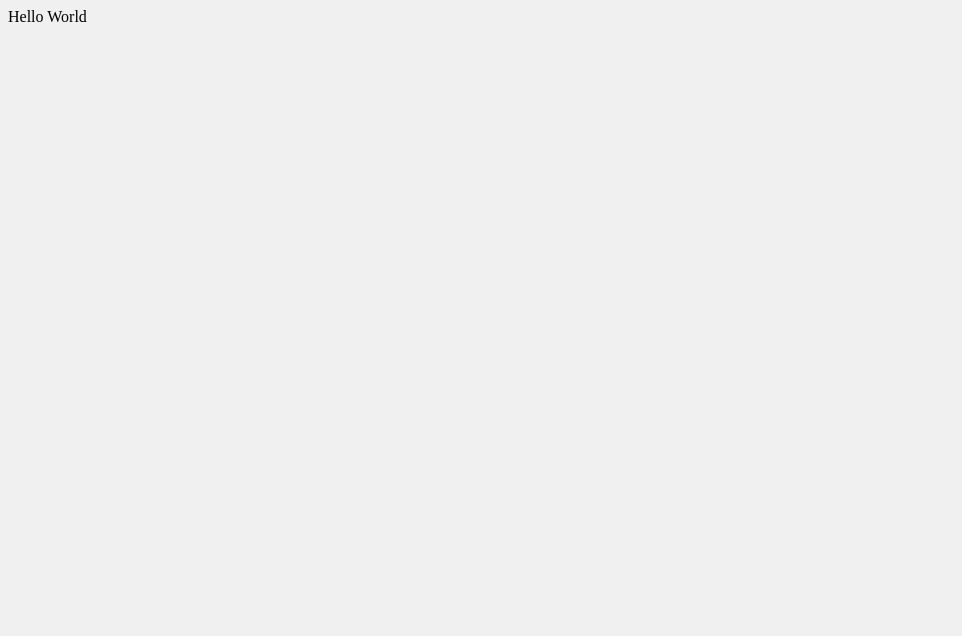
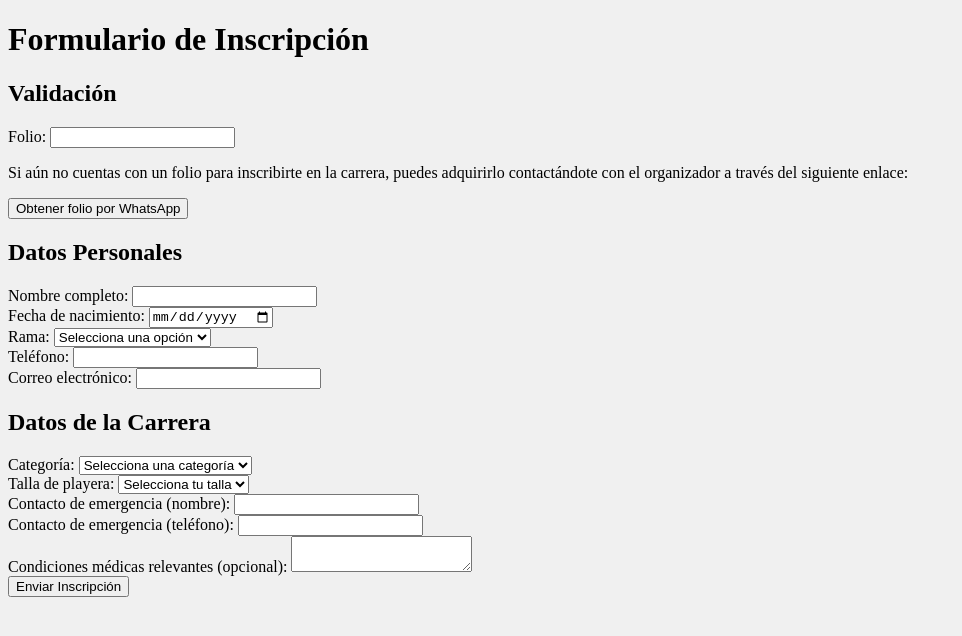
Before and after one commit to Ilianjesus/carrera, a React (Vite) app: page /formulario in a window 1280 px wide. Shown: the top 636 px of the page, without its empty margins (0-962 px from the left). Built offline with nearby package versions, Linux system fonts and the light colour scheme.

Commit message:
navegacion y primera version de formualrio

```diff
--- a/package.json
+++ b/package.json
@@ -13,8 +13,9 @@
     "axios": "^1.12.2",
     "react": "^19.1.1",
     "react-dom": "^19.1.1",
-    "react-hook-form": "^7.62.0",
-    "react-hot-toast": "^2.6.0"
+    "react-hook-form": "^7.63.0",
+    "react-hot-toast": "^2.6.0",
+    "react-router-dom": "^7.9.1"
   },
   "devDependencies": {
     "@eslint/js": "^9.33.0",
--- a/src/App.jsx
+++ b/src/App.jsx
@@ -1,6 +1,16 @@
+import { BrowserRouter, Routes, Route } from "react-router-dom";
+import Home from "./pages/Home";
+import Formulario from "./pages/Formulario";
+
 function App() {
-    return <div>Hello World</div>;
-    }
-
+  return (
+    <BrowserRouter>
+      <Routes>
+        <Route path="/" element={<Home />} />
+        <Route path="/formulario" element={<Formulario />} />
+      </Routes>
+    </BrowserRouter>
+  );
+}
 
 export default App;
--- /dev/null
+++ b/src/pages/Formulario.jsx
@@ -0,0 +1,203 @@
+import { useState } from "react";
+
+function Formulario() {
+  const [formData, setFormData] = useState({
+    nombreCompleto: "",
+    fechaNacimiento: "",
+    rama: "",
+    telefono: "",
+    correo: "",
+    categoria: "",
+    tallaPlayera: "",
+    contactoEmergenciaNombre: "",
+    contactoEmergenciaTelefono: "",
+    condicionesMedicas: "",
+    folio: "",
+  });
+
+  const handleChange = (e) => {
+    setFormData({
+      ...formData,
+      [e.target.name]: e.target.value,
+    });
+  };
+
+  const handleSubmit = (e) => {
+    e.preventDefault();
+    console.log("Datos enviados:", formData);
+    // Aquí después conectas con el backend (fetch o axios)
+  };
+
+  // Número de WhatsApp del organizador (formato internacional sin + ni espacios)
+  const whatsappNumber = "521234567890"; // <-- cámbialo por el tuyo
+  const whatsappMessage =
+    "Hola, quiero adquirir un folio para inscribirme a la carrera";
+
+  const handleWhatsapp = () => {
+    const url = `https://wa.me/${whatsappNumber}?text=${encodeURIComponent(
+      whatsappMessage
+    )}`;
+    window.open(url, "_blank");
+  };
+
+  return (
+    <div>
+      <h1>Formulario de Inscripción</h1>
+      <form onSubmit={handleSubmit}>
+        {/* --- Folio --- */}
+        <h2>Validación</h2>
+        <div>
+          <label>Folio: </label>
+          <input
+            type="text"
+            name="folio"
+            value={formData.folio}
+            onChange={handleChange}
+            required
+          />
+        </div>
+
+        {/* --- Enlace para adquirir folio --- */}
+        <div>
+          <p>
+            Si aún no cuentas con un folio para inscribirte en la carrera,
+            puedes adquirirlo contactándote con el organizador a través del
+            siguiente enlace:
+          </p>
+          <button type="button" onClick={handleWhatsapp}>
+            Obtener folio por WhatsApp
+          </button>
+        </div>
+
+        {/* --- Datos personales --- */}
+        <h2>Datos Personales</h2>
+        <div>
+          <label>Nombre completo: </label>
+          <input
+            type="text"
+            name="nombreCompleto"
+            value={formData.nombreCompleto}
+            onChange={handleChange}
+            required
+          />
+        </div>
+
+        <div>
+          <label>Fecha de nacimiento: </label>
+          <input
+            type="date"
+            name="fechaNacimiento"
+            value={formData.fechaNacimiento}
+            onChange={handleChange}
+            required
+          />
+        </div>
+
+        <div>
+          <label>Rama: </label>
+          <select
+            name="rama"
+            value={formData.rama}
+            onChange={handleChange}
+            required
+          >
+            <option value="">Selecciona una opción</option>
+            <option value="Varonil">Varonil</option>
+            <option value="Femenil">Femenil</option>
+          </select>
+        </div>
+
+        <div>
+          <label>Teléfono: </label>
+          <input
+            type="tel"
+            name="telefono"
+            value={formData.telefono}
+            onChange={handleChange}
+            required
+          />
+        </div>
+
+        <div>
+          <label>Correo electrónico: </label>
+          <input
+            type="email"
+            name="correo"
+            value={formData.correo}
+            onChange={handleChange}
+            required
+          />
+        </div>
+
+        {/* --- Datos de la carrera --- */}
+        <h2>Datos de la Carrera</h2>
+        <div>
+          <label>Categoría: </label>
+          <select
+            name="categoria"
+            value={formData.categoria}
+            onChange={handleChange}
+            required
+          >
+            <option value="">Selecciona una categoría</option>
+            <option value="5k">5k</option>
+            <option value="10k">10k</option>
+            <option value="Caminata">Caminata</option>
+          </select>
+        </div>
+
+        <div>
+          <label>Talla de playera: </label>
+          <select
+            name="tallaPlayera"
+            value={formData.tallaPlayera}
+            onChange={handleChange}
+            required
+          >
+            <option value="">Selecciona tu talla</option>
+            <option value="XS">XS</option>
+            <option value="S">S</option>
+            <option value="M">M</option>
+            <option value="L">L</option>
+            <option value="XL">XL</option>
+          </select>
+        </div>
+
+        <div>
+          <label>Contacto de emergencia (nombre): </label>
+          <input
+            type="text"
+            name="contactoEmergenciaNombre"
+            value={formData.contactoEmergenciaNombre}
+            onChange={handleChange}
+            required
+          />
+        </div>
+
+        <div>
+          <label>Contacto de emergencia (teléfono): </label>
+          <input
+            type="tel"
+            name="contactoEmergenciaTelefono"
+            value={formData.contactoEmergenciaTelefono}
+            onChange={handleChange}
+            required
+          />
+        </div>
+
+        <div>
+          <label>Condiciones médicas relevantes (opcional): </label>
+          <textarea
+            name="condicionesMedicas"
+            value={formData.condicionesMedicas}
+            onChange={handleChange}
+          />
+        </div>
+
+        <button type="submit">Enviar Inscripción</button>
+      </form>
+    </div>
+  );
+}
+
+export default Formulario;
--- /dev/null
+++ b/src/pages/Home.jsx
@@ -0,0 +1,35 @@
+import { useNavigate } from "react-router-dom";
+
+function Home() {
+  const navigate = useNavigate();
+
+  const handleInscribete = () => {
+    navigate("/formulario");
+  };
+
+  // Número de WhatsApp del organizador en formato internacional
+  const whatsappNumber = "522711734027"; // <-- cámbialo al tuyo
+  const whatsappMessage = "Hola, quiero más información sobre la carrera";
+
+  const handleWhatsapp = () => {
+    const url = `https://wa.me/${whatsappNumber}?text=${encodeURIComponent(
+      whatsappMessage
+    )}`;
+    window.open(url, "_blank"); // abre en nueva pestaña
+  };
+
+  return (
+    <div>
+      <h1>Detalles de la Carrera</h1>
+      <p>
+        Bienvenido a la página oficial de inscripción a la carrera.
+        Aquí encontrarás toda la información sobre el evento.
+      </p>
+
+      <button onClick={handleInscribete}>Inscríbete</button>
+      <button onClick={handleWhatsapp}>Contactar por WhatsApp</button>
+    </div>
+  );
+}
+
+export default Home;
```
Also changed, not shown: 1 other file (tests, documents, lock files or other folders).
